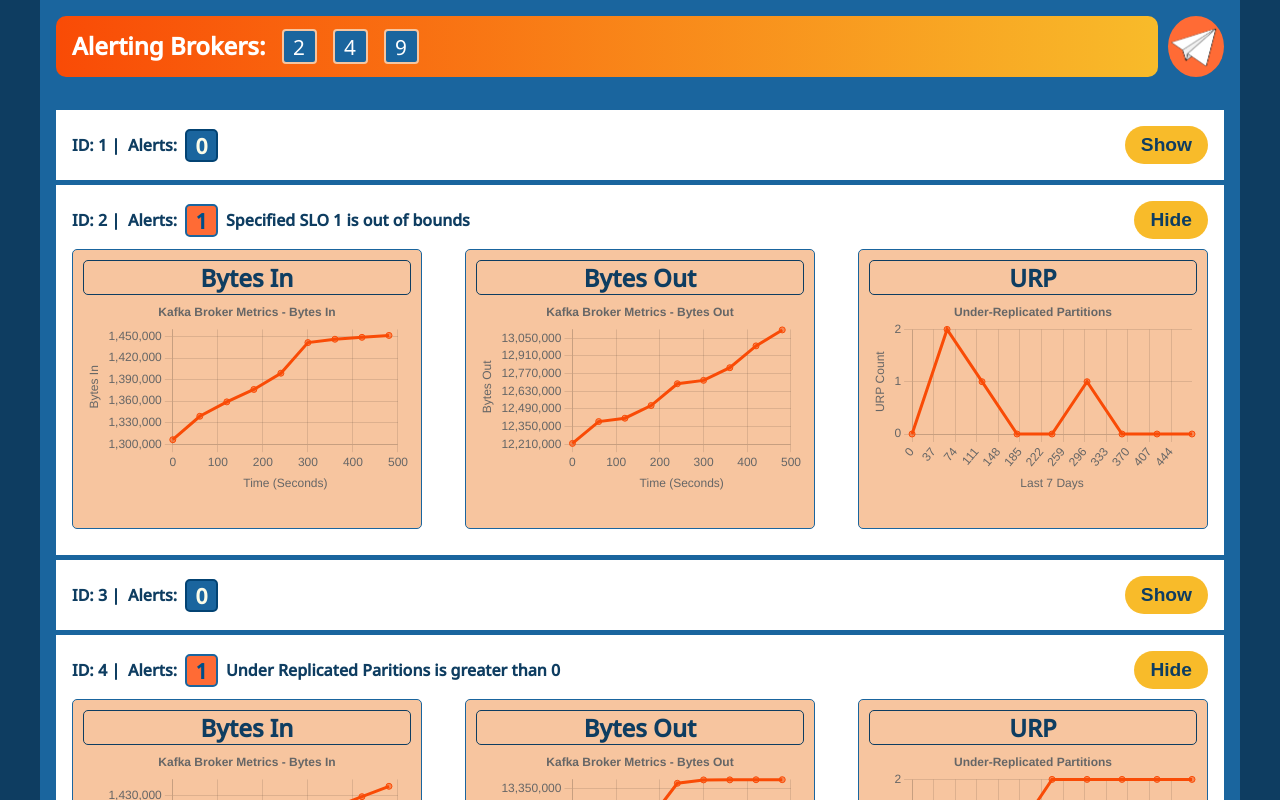
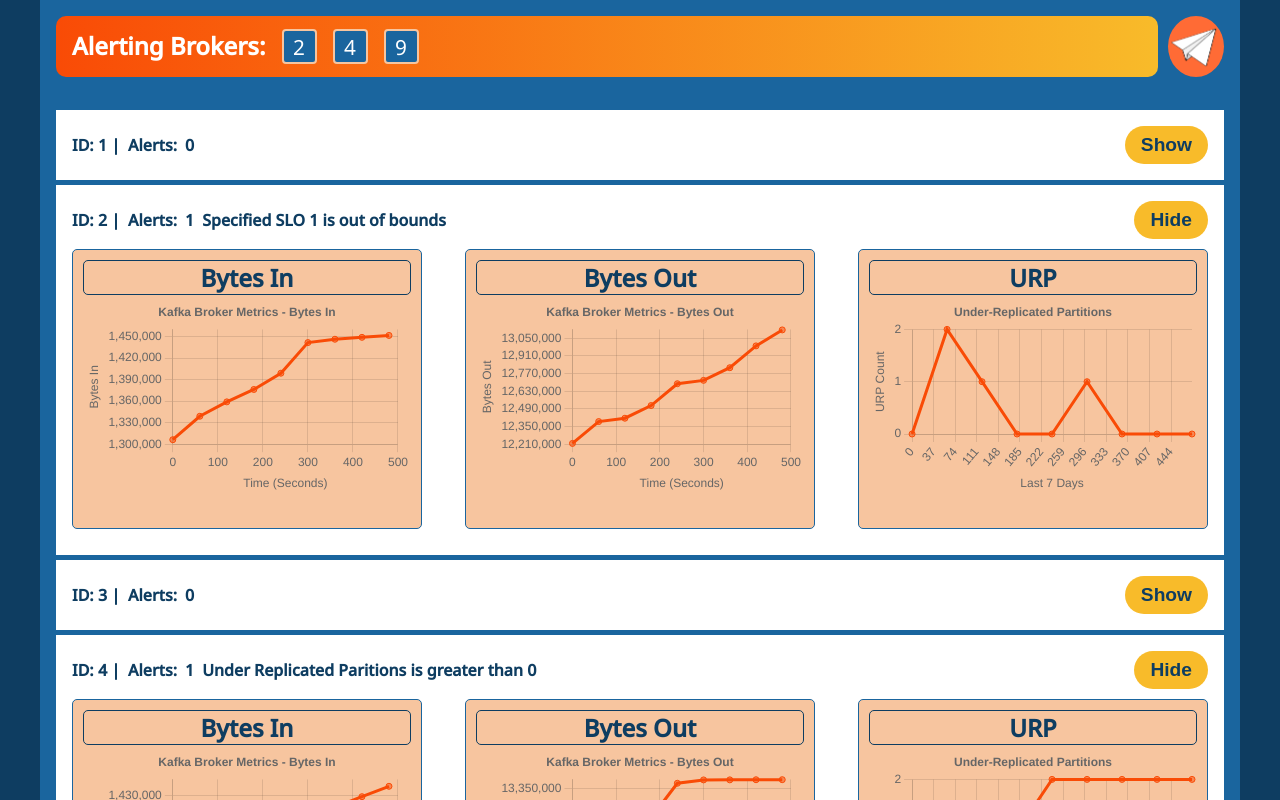
Before and after one commit to oslabs-beta/kafkalerts, a React app in the folder client/: page /dashboard in a window 1280 px wide. Shown: the top 800 px of the page. Built offline with nearby package versions, Linux system fonts and the light colour scheme; no server answers.

Commit message:
moved all fetches up to not repeat function code for every broker

```diff
--- a/client/src/pages/dashboardPage/components/Broker.jsx
+++ b/client/src/pages/dashboardPage/components/Broker.jsx
@@ -2,99 +2,21 @@
 import { useState, useEffect } from 'react';
 import Metric from './Metric';
 import { v4 as uuidv4 } from 'uuid';
-import test from '../../../assets/testData.js';
+// import test from '../../../assets/testData.js';
 import Button from '../../RootPage/components/Button';
 
-const Broker = ({ id, alerts }) => {
+const Broker = ({ id, alerts, getBytesIn, getBytesOut, getUrp }) => {
   const [expandedDisplay, setExpandedDisplay] = useState(false);
   const [metrics, setMetrics] = useState({});
 
-  async function fetchWithTimeout(resource, options = {}) {
-    const { timeout = 1000 } = options;
-
-    const controller = new AbortController();
-    const id = setTimeout(() => controller.abort(), timeout);
-
-    const response = await fetch(resource, {
-      ...options,
-      signal: controller.signal,
-    });
-    clearTimeout(id);
-
-    return response;
-  }
-
-  const getBytesIn = async () => {
-    console.log('getting Bytes In');
-    // window of 20 minutes, getting data in 1 minute intervals
-    const now = new Date();
-    const endTimestamp = Math.floor(now.getTime() / 1000);
-    const startTimestamp = Math.floor(endTimestamp - 20 * 60);
-    const step = 60;
-    //fetch('http://localhost:9090/api/v1/query?query=kafka_server_brokertopicmetrics_bytesin_total')
-    try {
-      const response = await fetchWithTimeout(
-        `http://localhost:9090/api/v1/query_range?query=kafka_server_brokertopicmetrics_bytesin_total&start=${startTimestamp}&end=${endTimestamp}&step=${step}s{broker_id=${id}}`
-      );
-      const data = await response.json();
-      if (data) {
-        return data.data.result;
-      }
-    } catch (err) {
-      console.log('error in bytesIn in broker ', id);
-      return test.bytesIn[(id - 1) % 3];
-    }
-  };
-
-  const getBytesOut = async () => {
-    console.log('getting Bytes Out');
-    // // window of 20 minutes, getting data in 1 minute intervals
-    const now = new Date();
-    const endTimestamp = Math.floor(now.getTime() / 1000);
-    const startTimestamp = Math.floor(endTimestamp - 20 * 60);
-    const step = 60;
-    try {
-      const response = await fetchWithTimeout(
-        `http://localhost:9090/api/v1/query_range?query=kafka_server_brokertopicmetrics_bytesout_total&start=${startTimestamp}&end=${endTimestamp}&step=${step}s{broker_id=${id}}`
-      );
-      const data = await response.json();
-      if (data) {
-        return data.data.result;
-      }
-    } catch (err) {
-      console.log('error getting bytes out in broker', id);
-      return test.bytesOut[(id - 1) % 3];
-    }
-  };
-  const getUrp = async () => {
-    console.log('Getting URP');
-    const now = new Date();
-    const endTimestamp = Math.floor(now.getTime() / 1000);
-    const sevenDaysAgo = new Date(now.getTime() - 7 * 24 * 60 * 60 * 1000);
-    const startTimestamp = Math.floor(sevenDaysAgo.getTime() / 1000);
-    const step = 86400 / 24;
-    const queryURL = `http://localhost:9090/api/v1/query_range?query=kafka_server_replicamanager_underreplicatedpartitions&start=${startTimestamp}&end=${endTimestamp}&step=${step}s{broker_id=${id}}`;
-    // const oldQuery =
-    //   'http://localhost:9090/api/v1/query?query=kafka_server_replicamanager_underreplicatedpartitions';
-    try {
-      const response = await fetchWithTimeout(queryURL);
-      const data = await response.json();
-      if (data) {
-        return data.data.result;
-      }
-    } catch (err) {
-      console.log('error getting URP in broker ', id);
-      return test.urp[(id - 1) % 3];
-    }
-  };
   const toggleExpand = async () => {
     if (!expandedDisplay) {
       //if open, fetch and render graph
       //get bytesin, bytesOut, and URP
       setMetrics({
-        'Bytes In': await getBytesIn(),
-        'Bytes Out': await getBytesOut(),
-        URP: await getUrp(),
+        'Bytes In': await getBytesIn(id),
+        'Bytes Out': await getBytesOut(id),
+        URP: await getUrp(id),
       });
     }
     setExpandedDisplay(!expandedDisplay);
@@ -109,31 +31,20 @@
   useEffect(() => {
     if (alerts.length) toggleExpand();
   }, []);
+
   return (
     <section className='broker' id={'broker' + id}>
       <div className='collapsed-bar'>
         <div>ID: {id} | </div>
         Alerts:
         <div
-          className='total-alerts-box'
-          style={{
-            backgroundColor: alerts.length ? '#ff6b35' : '#1a659e',
-            color: alerts.length ? '#004e89' : '#fcfce8',
-            border: alerts.length ? '2px solid #1a659e' : '2px solid #034373',
-            fontSize: '1.32rem',
-          }}
+          className={alerts.length ? 'alerts alerting' : 'alerts'}
+          style={{}}
         >
           {alerts.length}
         </div>
         <p>{alerts}</p>
-        <Button
-          onPress={toggleExpand}
-          // style={{
-          //   width: '72px',
-          //   backgroundColor: '#fcfce8',
-          //   borderRadius: '5px',
-          // }}
-        >
+        <Button onPress={toggleExpand}>
           {expandedDisplay ? 'Hide' : 'Show'}
         </Button>
       </div>
--- a/client/src/pages/dashboardPage/containers/BrokersContainer.jsx
+++ b/client/src/pages/dashboardPage/containers/BrokersContainer.jsx
@@ -1,11 +1,98 @@
 import React from 'react';
 import Broker from '../components/Broker';
 import { v4 as uuidv4 } from 'uuid';
+import test from '../../../assets/testData.js';
 
 const BrokersContainer = ({ brokers }) => {
+  async function fetchWithTimeout(resource, options = {}) {
+    const { timeout = 1000 } = options;
+
+    const controller = new AbortController();
+    const id = setTimeout(() => controller.abort(), timeout);
+
+    const response = await fetch(resource, {
+      ...options,
+      signal: controller.signal,
+    });
+    clearTimeout(id);
+
+    return response;
+  }
+
+  const getBytesIn = async (id) => {
+    console.log('getting Bytes In');
+    // window of 20 minutes, getting data in 1 minute intervals
+    const now = new Date();
+    const endTimestamp = Math.floor(now.getTime() / 1000);
+    const startTimestamp = Math.floor(endTimestamp - 20 * 60);
+    const step = 60;
+    //fetch('http://localhost:9090/api/v1/query?query=kafka_server_brokertopicmetrics_bytesin_total')
+    try {
+      const response = await fetchWithTimeout(
+        `http://localhost:9090/api/v1/query_range?query=kafka_server_brokertopicmetrics_bytesin_total&start=${startTimestamp}&end=${endTimestamp}&step=${step}s{broker_id=${id}}`
+      );
+      const data = await response.json();
+      if (data) {
+        return data.data.result;
+      }
+    } catch (err) {
+      console.log('error in bytesIn in broker ', id);
+      return test.bytesIn[(id - 1) % 3];
+    }
+  };
+
+  const getBytesOut = async (id) => {
+    console.log('getting Bytes Out');
+    // // window of 20 minutes, getting data in 1 minute intervals
+    const now = new Date();
+    const endTimestamp = Math.floor(now.getTime() / 1000);
+    const startTimestamp = Math.floor(endTimestamp - 20 * 60);
+    const step = 60;
+    try {
+      const response = await fetchWithTimeout(
+        `http://localhost:9090/api/v1/query_range?query=kafka_server_brokertopicmetrics_bytesout_total&start=${startTimestamp}&end=${endTimestamp}&step=${step}s{broker_id=${id}}`
+      );
+      const data = await response.json();
+      if (data) {
+        return data.data.result;
+      }
+    } catch (err) {
+      console.log('error getting bytes out in broker', id);
+      return test.bytesOut[(id - 1) % 3];
+    }
+  };
+
+  const getUrp = async (id) => {
+    console.log('Getting URP');
+    const now = new Date();
+    const endTimestamp = Math.floor(now.getTime() / 1000);
+    const sevenDaysAgo = new Date(now.getTime() - 7 * 24 * 60 * 60 * 1000);
+    const startTimestamp = Math.floor(sevenDaysAgo.getTime() / 1000);
+    const step = 86400 / 24;
+    const queryURL = `http://localhost:9090/api/v1/query_range?query=kafka_server_replicamanager_underreplicatedpartitions&start=${startTimestamp}&end=${endTimestamp}&step=${step}s{broker_id=${id}}`;
+    // const oldQuery =
+    //   'http://localhost:9090/api/v1/query?query=kafka_server_replicamanager_underreplicatedpartitions';
+    try {
+      const response = await fetchWithTimeout(queryURL);
+      const data = await response.json();
+      if (data) {
+        return data.data.result;
+      }
+    } catch (err) {
+      console.log('error getting URP in broker ', id);
+      return test.urp[(id - 1) % 3];
+    }
+  };
   const displayBrokers = brokers.map((broker) => {
     return (
-      <Broker id={broker.brokerId} alerts={broker.alerts} key={uuidv4()} />
+      <Broker
+        id={broker.brokerId}
+        alerts={broker.alerts}
+        getBytesIn={getBytesIn}
+        getBytesOut={getBytesOut}
+        getUrp={getUrp}
+        key={uuidv4()}
+      />
     );
   });
   return <section id='brokers-container'>{displayBrokers}</section>;
```
